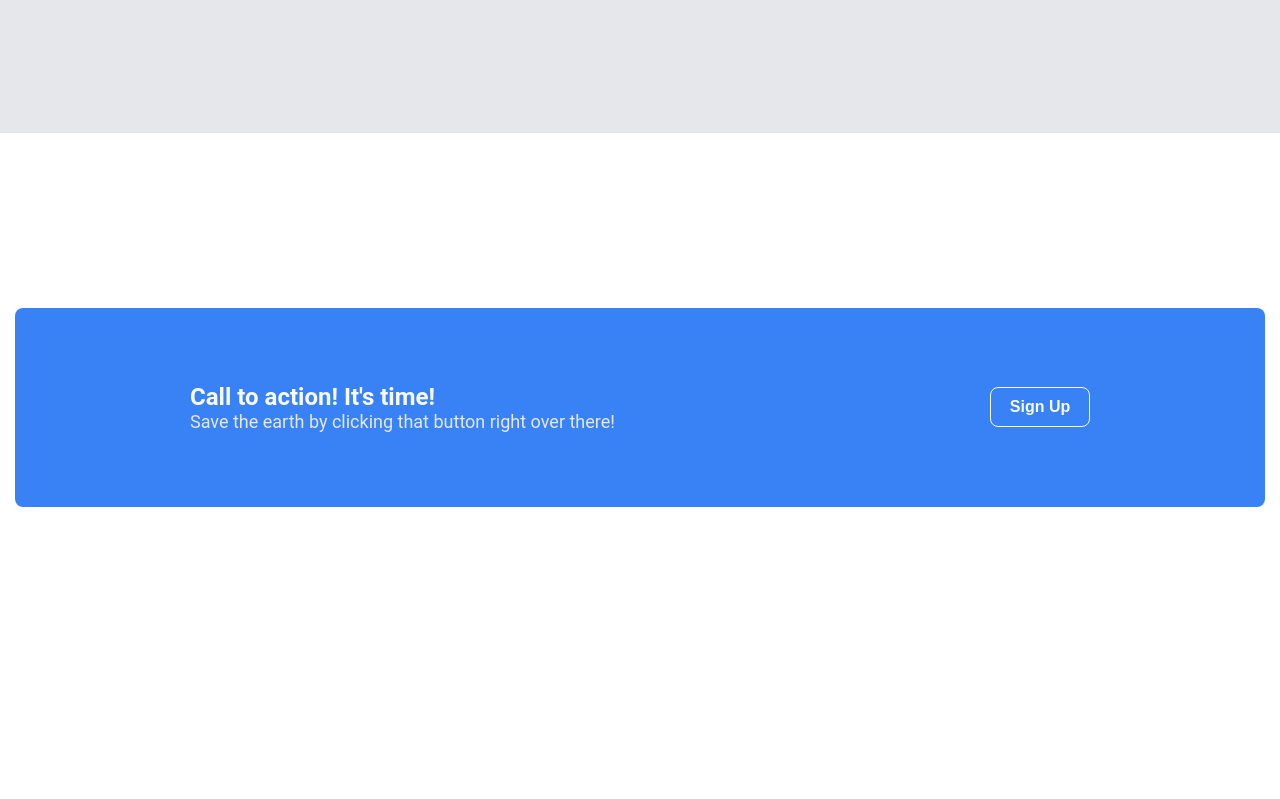
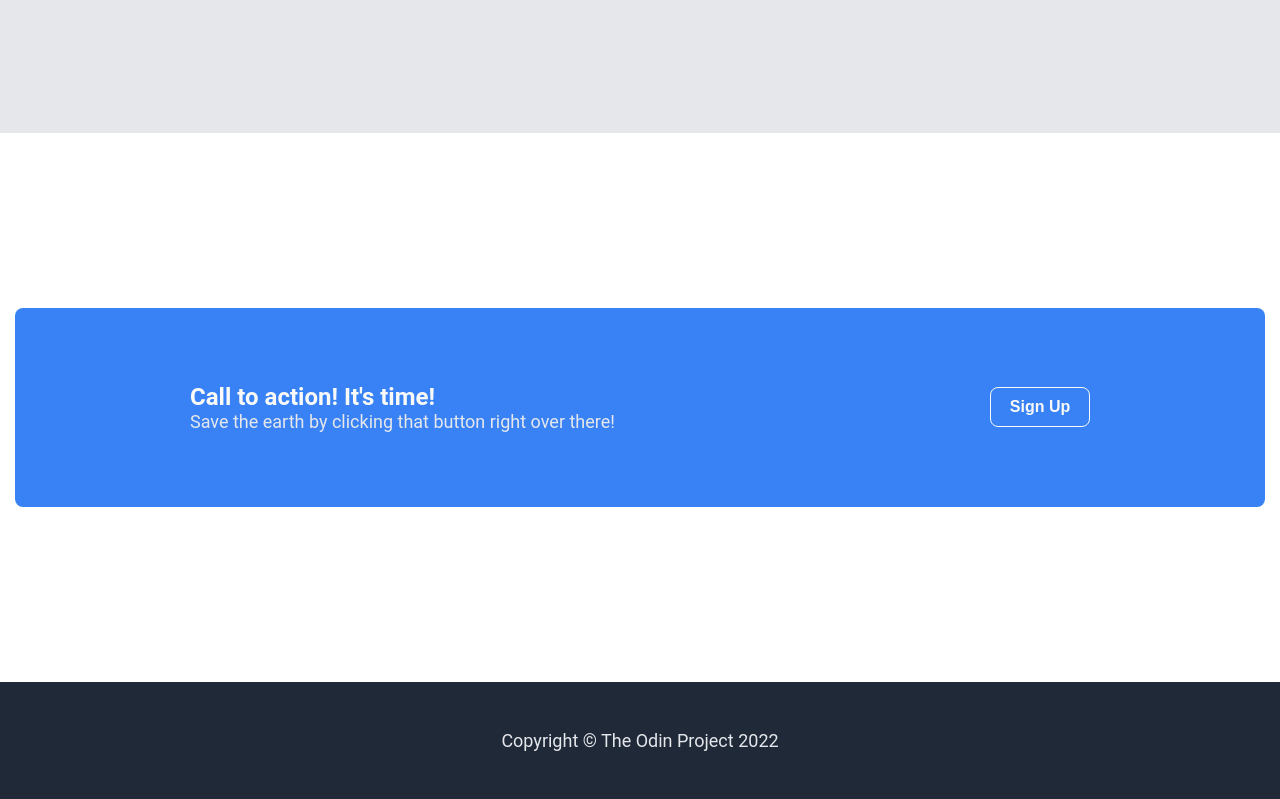
Before and after one commit to ghbhc/landing-page, a plain HTML site: page index.html in a window 1280 px wide. Shown: the part 1426-2225 px from the top of the page. Before the commit the page ends 2108 px from the top, so only its background shows below. Drawn offline with Linux system fonts and the light colour scheme.

Commit message:
Add copyright footer section

```diff
--- a/index.html
+++ b/index.html
@@ -67,5 +67,8 @@
       <button class="bottom-button">Sign Up</button>
     </div>
   </div>
+  <div class="odin-footer">
+    <p class="secondary-text">Copyright © The Odin Project 2022</p>
+  </div>
 </body>
 </html>
--- a/style.css
+++ b/style.css
@@ -226,3 +226,11 @@ Bottom section
   font-size: 16px;
   font-weight: bold;
 }
+
+.odin-footer {
+  background: var(--dark-blue);
+  display: flex;
+  align-items: center;
+  justify-content: center;
+  padding: 30px 0;
+}
```
